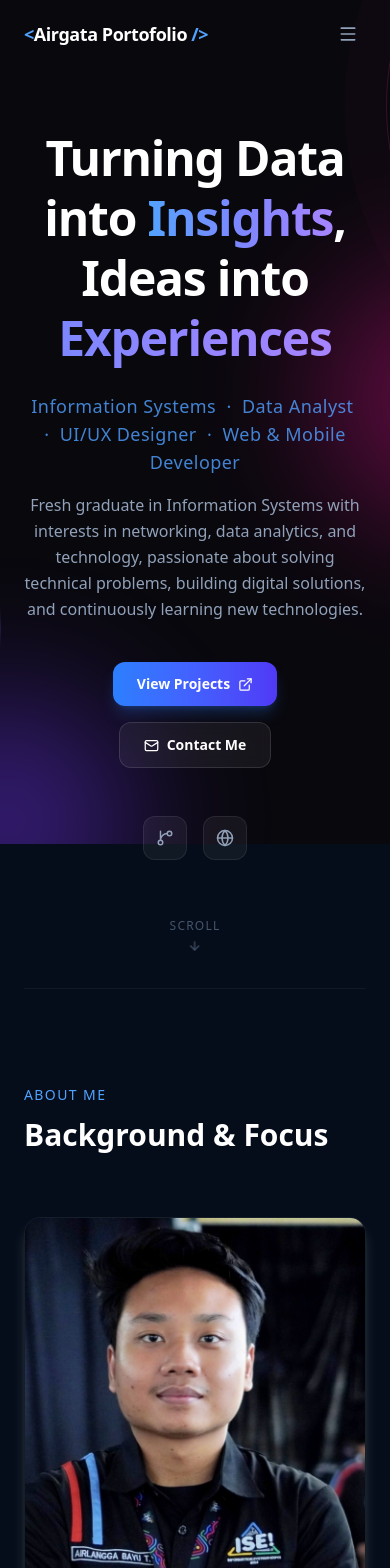
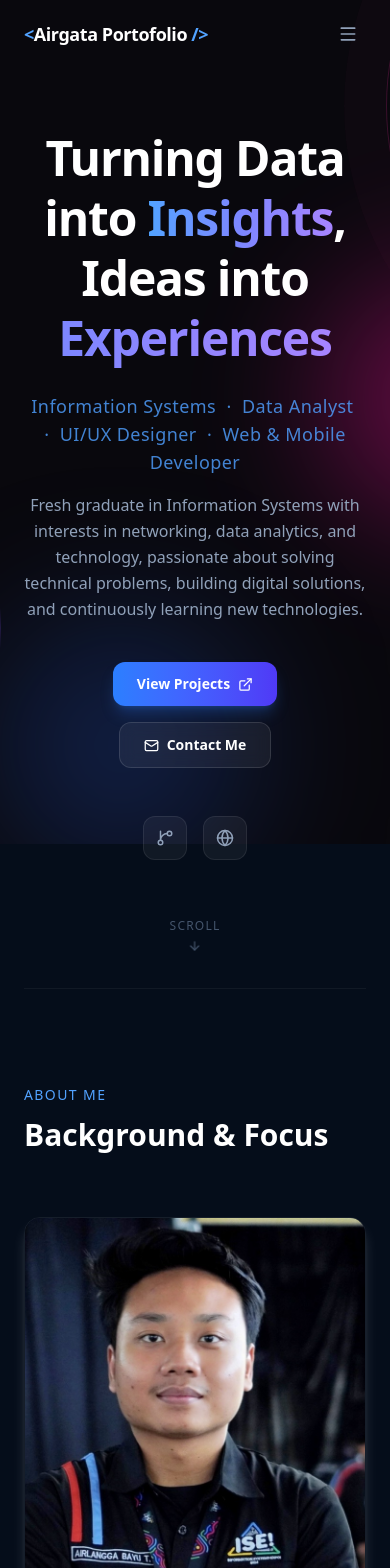
Before and after one commit to airawa23/airgata-portfolio, a React (Vite) app: page / in a window 390 px wide. Shown: the top 1568 px of the page. Built offline with nearby package versions, Linux system fonts and the light colour scheme.

Commit message:
revisi bg kiri

```diff
--- a/src/components/Contact.jsx
+++ b/src/components/Contact.jsx
@@ -55,10 +55,10 @@ export default function Contact() {
   return (
     <section id="contact" className="relative py-24 px-6 overflow-hidden">
       {/* Background glow */}
-      <div className="absolute inset-0 pointer-events-none">
+      {/* <div className="absolute inset-0 pointer-events-none">
         <div className="absolute bottom-[-5%] left-[-5%] w-[500px] h-[500px] bg-blue-600/15 rounded-full blur-[100px]" />
         <div className="absolute top-[-5%] right-[-5%] w-[400px] h-[400px] bg-indigo-600/10 rounded-full blur-[90px]" />
-      </div>
+      </div> */}
 
       <div className="relative z-10 max-w-6xl mx-auto">
         {/* Section header */}
--- a/src/components/ui/ElegantDarkPattern.jsx
+++ b/src/components/ui/ElegantDarkPattern.jsx
@@ -1,7 +1,7 @@
 export default function ElegantDarkPattern() {
   return (
     <div className="elegant-dark-pattern" aria-hidden="true">
-      <div className="elegant-dark-pattern__glow elegant-dark-pattern__glow--violet" />
+      <div className="elegant-dark-pattern__glow elegant-dark-pattern__glow--blue" />
       <div className="elegant-dark-pattern__glow elegant-dark-pattern__glow--magenta" />
       <div className="elegant-dark-pattern__orbit elegant-dark-pattern__orbit--left" />
       <div className="elegant-dark-pattern__orbit elegant-dark-pattern__orbit--right" />
--- a/src/index.css
+++ b/src/index.css
@@ -57,10 +57,13 @@ body {
   opacity: 0.68;
 }
 
-.elegant-dark-pattern__glow--violet {
-  left: -23vw;
-  bottom: -31vw;
-  background: radial-gradient(circle, rgb(112 55 255 / 82%) 0%, rgb(91 35 255 / 0%) 70%);
+.elegant-dark-pattern__glow--blue {
+  left: -5%;
+  bottom: -5%;
+  width: min(500px, 72vw);
+  filter: blur(100px);
+  opacity: 1;
+  background: radial-gradient(circle, rgb(37 99 235 / 30%) 0%, rgba(44, 102, 228, 0.186) 70%);
 }
 
 .elegant-dark-pattern__glow--magenta {
@@ -96,9 +99,11 @@ body {
     filter: blur(54px);
   }
 
-  .elegant-dark-pattern__glow--violet {
-    left: -48vw;
-    bottom: -44vw;
+  .elegant-dark-pattern__glow--blue {
+    left: -5%;
+    bottom: -5%;
+    width: 72vw;
+    filter: blur(72px);
   }
 
   .elegant-dark-pattern__glow--magenta {
```
